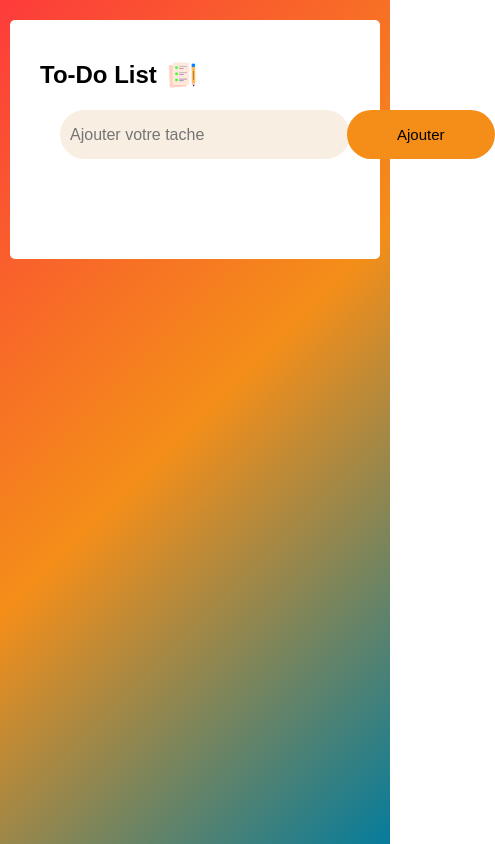
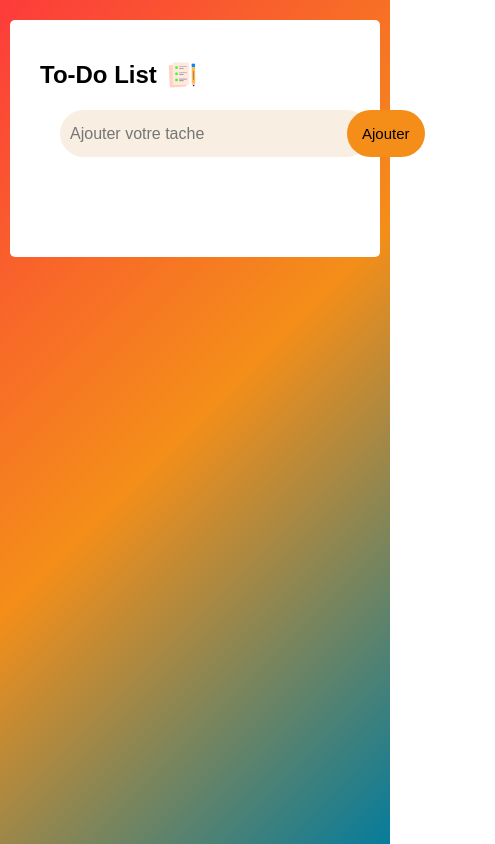
Before and after one commit to LrnzGit2004/to-do-list-app, a plain HTML site: page index.html in a window 390 px wide. Shown: the whole page, 495 px wide, since content can reach past the window. Drawn offline with Linux system fonts and the light colour scheme.

Commit message:
Update style.css

```diff
--- a/style.css
+++ b/style.css
@@ -110,3 +110,13 @@ ul li span:hover {
     background: #9a9a9a;
     border-radius: 5px;
 }
+
+/* reponsive */
+@media (max-width:500px) {
+    .todo-app {
+        padding-right: 10px;
+    }
+    button {
+        padding: 15px;
+    }
+}
```
